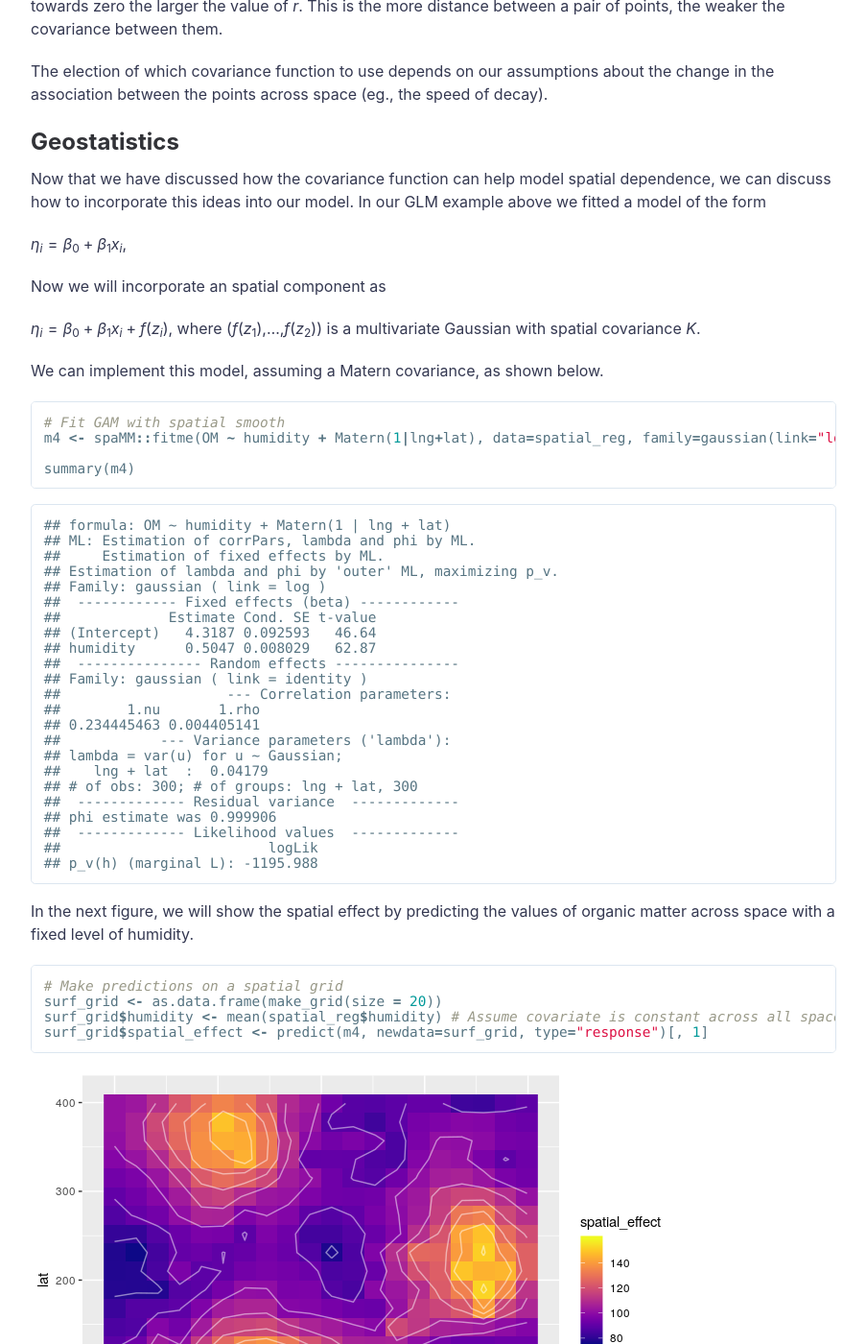
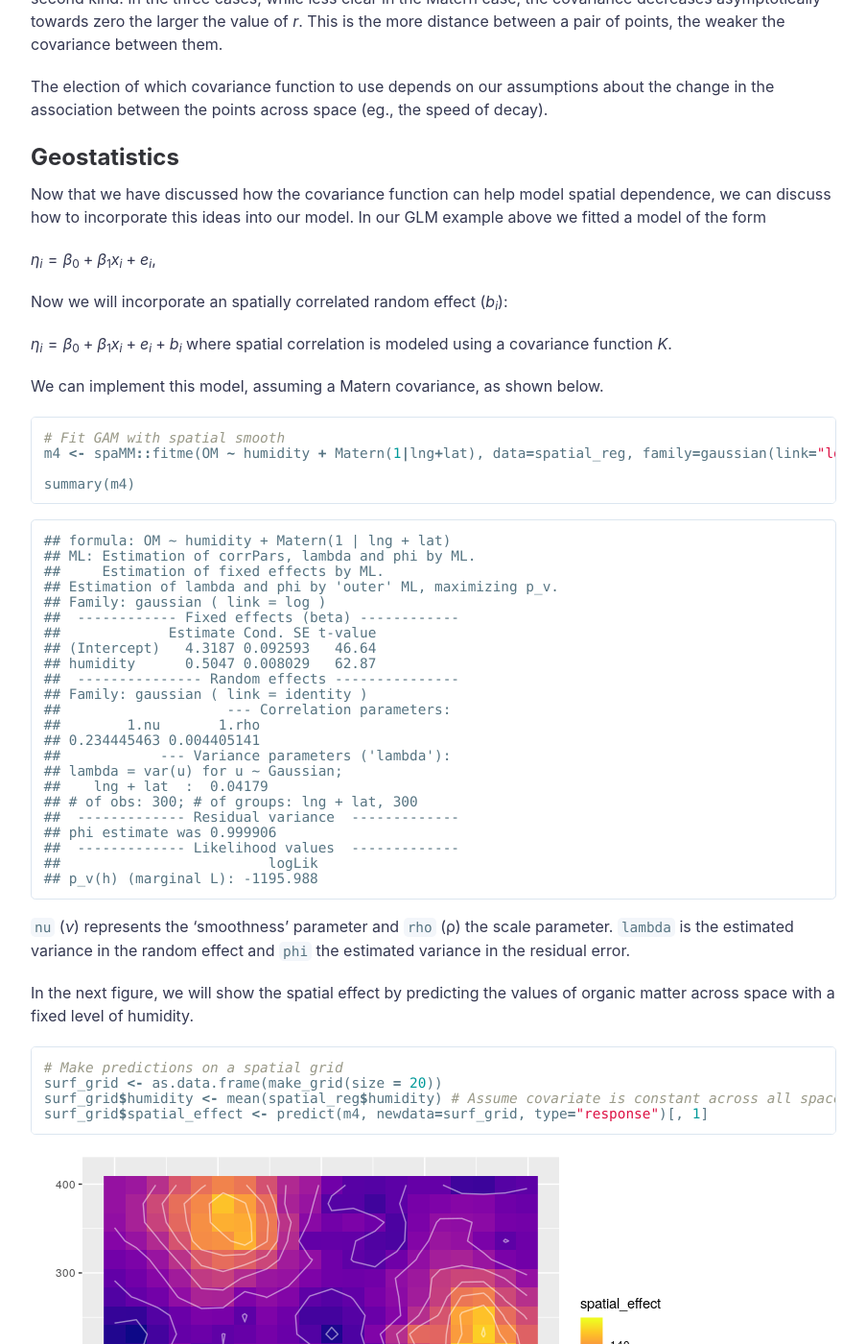
Before and after one commit to HughSt/HughSt.github.io, a Jekyll site: the page built from _posts/2017-10-11-week-6.md, in a window 1280 px wide and 1400 px high, scrolled down 9702 px. Shown: the whole window at 96% size, without its empty margins (188-1091 px from the left). Built offline with Jekyll 4.4.1, drawn with Linux system fonts in a browser that asks for light colours; some of the changed text lies outside the part shown.

Commit message:
Updating greek letters to match spamm output

````diff
--- a/_posts/2017-10-11-week-6.md
+++ b/_posts/2017-10-11-week-6.md
@@ -129,9 +130,9 @@
 
 In this case we will fit a GLM using the logarithm as link function. The model is described as
 
-log*y*<sub>*i*</sub> = *η*<sub>*i*</sub> = *β*<sub>0</sub> + *β*<sub>1</sub>*x*<sub>*i*</sub>,
+log*y*<sub>*i*</sub> = *η*<sub>*i*</sub> = *β*<sub>0</sub> + *β*<sub>1</sub>*x*<sub>*i*</sub> + *e*<sub>*i*</sub>,
 
-where *y*<sub>*i*</sub> is the amount of organic matter, *x*<sub>*i*</sub> is the humidity level, and *β*<sub>0</sub> and *β*<sub>1</sub> are parameters. To fit this model we can use the following command.
+where *y*<sub>*i*</sub> is the amount of organic matter, *x*<sub>*i*</sub> is the humidity level, and *β*<sub>0</sub> and *β*<sub>1</sub> are parameters. *e*<sub>*i*</sub> represents residual error. To fit this model we can use the following command.
 
 ``` r
 # Fit GLM to toy dataset
@@ -214,13 +215,13 @@
 
 A covariance function *K* : 𝕊 × 𝕊 → ℝ maps a pair of points *z*<sub>1</sub> = (*s*<sub>\[1, 1\]</sub>, *s*<sub>\[1, 2\]</sub>) and *z*<sub>2</sub> = (*s*<sub>\[2, 1\]</sub>, *s*<sub>\[2, 2\]</sub>) to the real line. We can define such a function in terms of the distance between a pair of points. Let the distance between the points be given by *r* = ∥*z*<sub>1</sub> − *z*<sub>2</sub>∥, the following are examples of covarinace functions:
 
-Exponentiated Quadratic: *K*(*z*<sub>1</sub>, *z*<sub>2</sub>)=*σ*<sup>2</sup>exp(−*r*<sup>2</sup>/ℓ<sup>2</sup>)
+Exponentiated Quadratic: *K*(*z*<sub>1</sub>, *z*<sub>2</sub>)=*σ*<sup>2</sup>exp(−*r*<sup>2</sup>/ρ<sup>2</sup>)
 
-Rational Quadratic: *K*(*z*<sub>1</sub>, *z*<sub>2</sub>)=*σ*<sup>2</sup>(1 + *r*<sup>2</sup>/(2*α*ℓ<sup>2</sup>))<sup>−*α*</sup>
+Rational Quadratic: *K*(*z*<sub>1</sub>, *z*<sub>2</sub>)=*σ*<sup>2</sup>(1 + *r*<sup>2</sup>/(2*α*ρ<sup>2</sup>))<sup>−*α*</sup>
 
-Matern Covariance: *K*(*z*<sub>1</sub>, *z*<sub>2</sub>)=*σ*<sup>2</sup>2<sup>1 − *ν*</sup>/*Γ*(*ν*)((2*ν*)<sup>.5</sup>*r*/ℓ)<sup>*ν*</sup>𝒦<sub>*ν*</sub>((2*ν*)<sup>.5</sup>*r*/ℓ)
+Matern Covariance: *K*(*z*<sub>1</sub>, *z*<sub>2</sub>)=*σ*<sup>2</sup>2<sup>1 − *ν*</sup>/*Γ*(*ν*)((2*ν*)<sup>.5</sup>*r*/ρ)<sup>*ν*</sup>𝒦<sub>*ν*</sub>((2*ν*)<sup>.5</sup>*r*/ρ)
 
-The quantities ℓ, *α*, *ν* are parameters of the functions mentioned and 𝒦<sub>*ν*</sub> is the modified Bessel function of second kind. In the three cases, while less clear in the Matern case, the covariance decreases asymptotically towards zero the larger the value of *r*. This is the more distance between a pair of points, the weaker the covariance between them.
+The quantities ρ, *α*, *ν* are parameters of the functions mentioned and 𝒦<sub>*ν*</sub> is the modified Bessel function of second kind. In the three cases, while less clear in the Matern case, the covariance decreases asymptotically towards zero the larger the value of *r*. This is the more distance between a pair of points, the weaker the covariance between them.
 
 The election of which covariance function to use depends on our assumptions about the change in the association between the points across space (eg., the speed of decay).
 
@@ -229,11 +230,11 @@
 
 Now that we have discussed how the covariance function can help model spatial dependence, we can discuss how to incorporate this ideas into our model. In our GLM example above we fitted a model of the form
 
-*η*<sub>*i*</sub> = *β*<sub>0</sub> + *β*<sub>1</sub>*x*<sub>*i*</sub>,
+*η*<sub>*i*</sub> = *β*<sub>0</sub> + *β*<sub>1</sub>*x*<sub>*i*</sub> + *e*<sub>*i*</sub>,
 
-Now we will incorporate an spatial component as
+Now we will incorporate an spatially correlated random effect (*b*<sub>*i*</sub>):
 
-*η*<sub>*i*</sub> = *β*<sub>0</sub> + *β*<sub>1</sub>*x*<sub>*i*</sub> + *f*(*z*<sub>*i*</sub>), where (*f*(*z*<sub>1</sub>),…,*f*(*z*<sub>2</sub>)) is a multivariate Gaussian with spatial covariance *K*.
+*η*<sub>*i*</sub> = *β*<sub>0</sub> + *β*<sub>1</sub>*x*<sub>*i*</sub> + *e*<sub>*i*</sub> + *b*<sub>*i*</sub> where spatial correlation is modeled using a covariance function *K*.
 
 We can implement this model, assuming a Matern covariance, as shown below.
 
@@ -267,6 +268,8 @@
     ##  ------------- Likelihood values  -------------
     ##                         logLik
     ## p_v(h) (marginal L): -1195.988
+
+`nu` (*ν*) represents the 'smoothness' parameter and `rho` (ρ) the scale parameter. `lambda` is the estimated variance in the random effect and `phi` the estimated variance in the residual error.
 
 In the next figure, we will show the spatial effect by predicting the values of organic matter across space with a fixed level of humidity.
 
````
Also changed, not shown: other parts of _posts/2017-10-11-week-6.md (+1 -0 lines), 1 other file.
